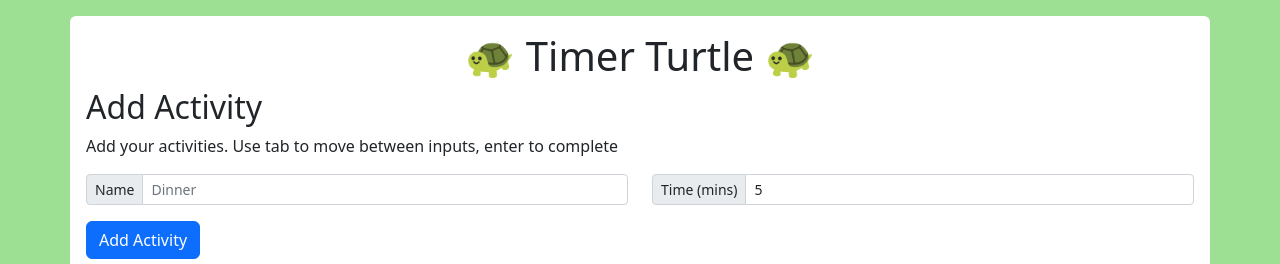
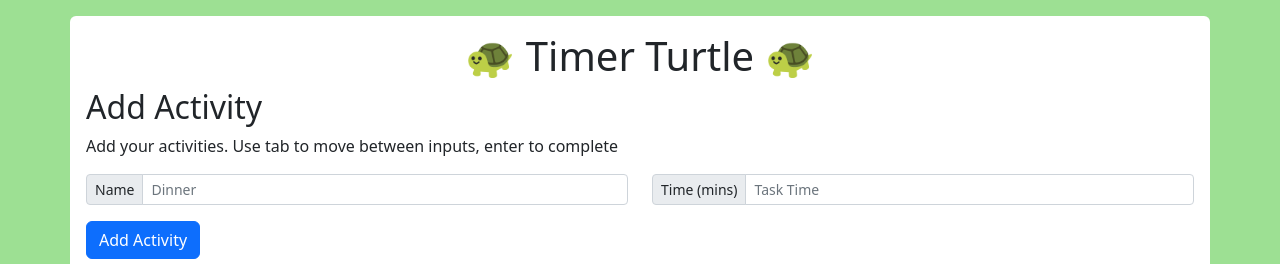
Before and after one commit to booherbg/timer-turtle, a React (Create React App) app: page / in a window 1280 px wide. Shown: the top 264 px of the page. Built offline with nearby package versions, Linux system fonts and the light colour scheme.

Commit message:
minor tweak

```diff
--- a/src/ActivityForm.jsx
+++ b/src/ActivityForm.jsx
@@ -7,7 +7,7 @@ import InputGroup from "react-bootstrap/InputGroup";
 
 export default function ActivityForm({ addActivity }) {
    const [name, setName] = useState('');
-   const [time, setTime] = useState(5);
+   const [time, setTime] = useState('');
    const nameRef = useRef(null);
 
    const handleSubmit = e => {
```
